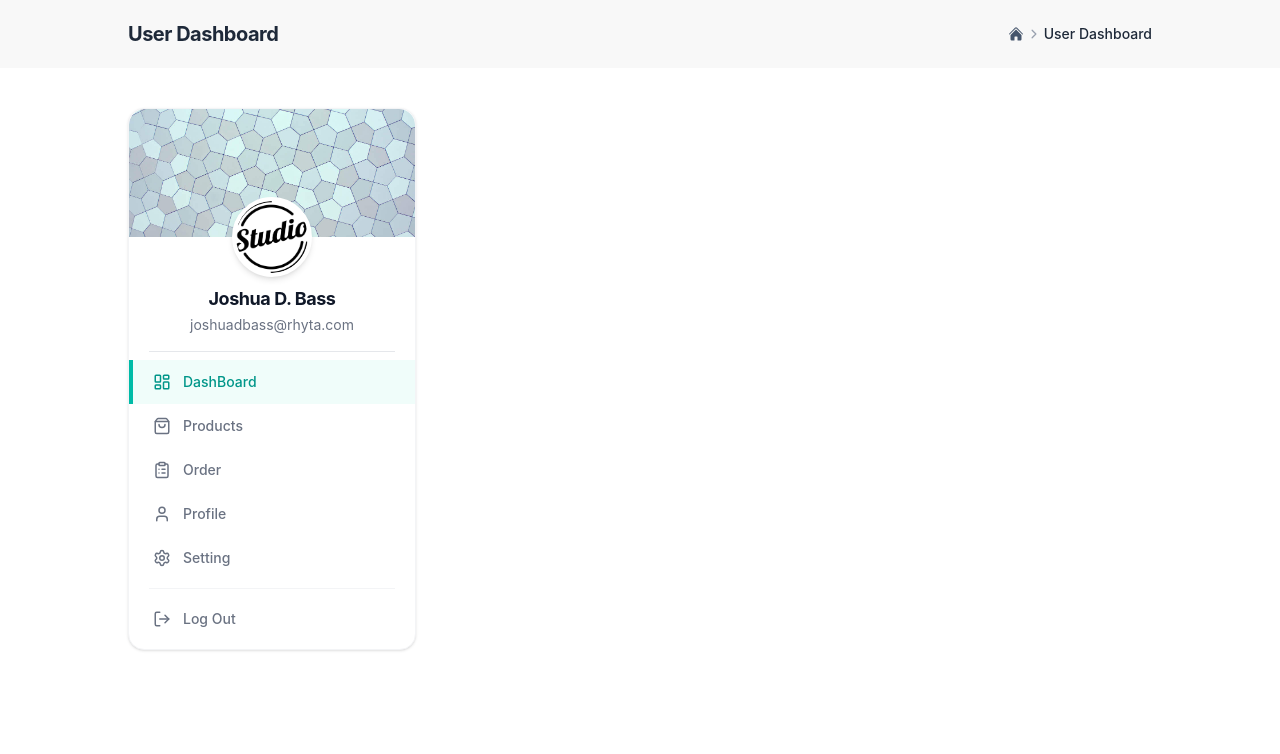
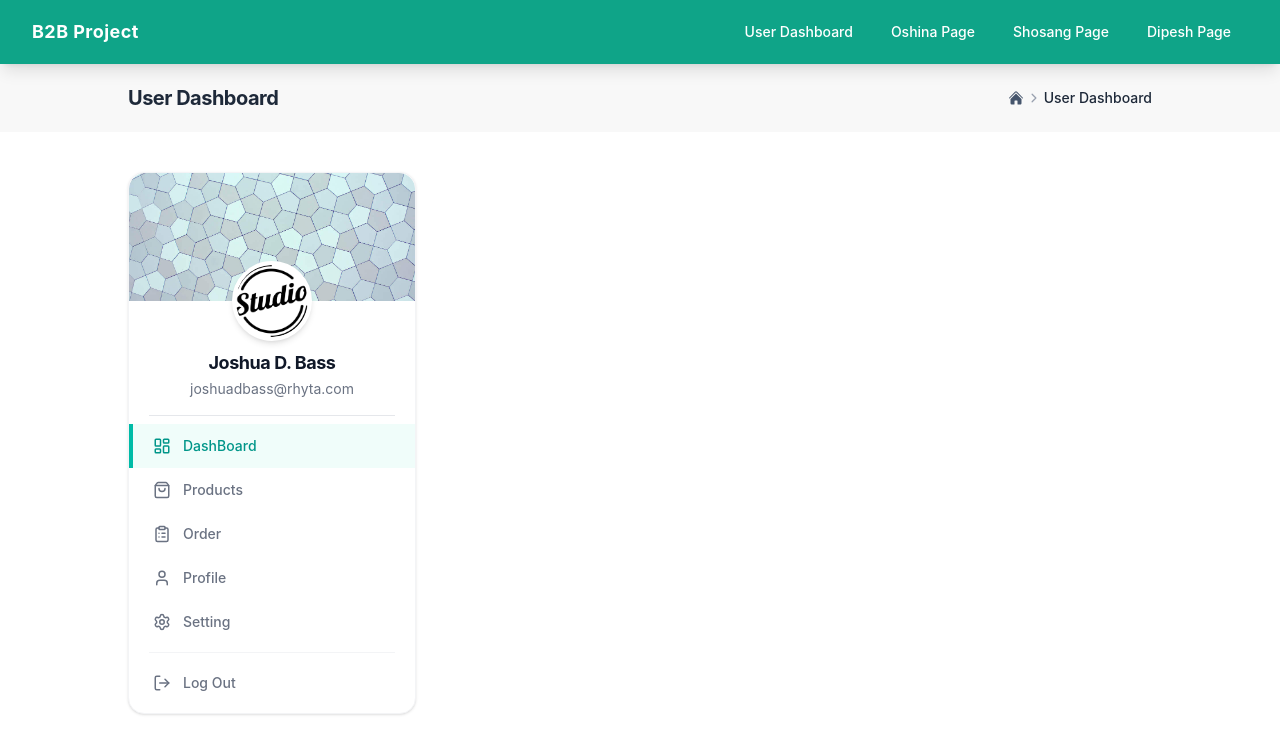
Before and after one commit to morphcodetech/b2b, a React (Vite) app: page / in a window 1280 px wide. Shown: the top 754 px of the page. Built offline with nearby package versions, Linux system fonts and the light colour scheme.

Commit message:
Added NavBar

```diff
--- a/package.json
+++ b/package.json
@@ -14,6 +14,7 @@
     "lucide-react": "^0.576.0",
     "react": "^19.2.0",
     "react-dom": "^19.2.0",
+    "react-router-dom": "^7.13.1",
     "tailwindcss": "^4.2.1"
   },
   "devDependencies": {
--- a/src/App.jsx
+++ b/src/App.jsx
@@ -1,12 +1,22 @@
 import React from "react";
+import { BrowserRouter as Router, Routes, Route } from "react-router-dom";
+import Navbar from "./components/NavBar/NavBar";
 import Dashboard from "./pages/Dashboard";
 
-const App = () => {
+function App() {
   return (
-    <>
-      <Dashboard />
-    </>
+    <Router>
+      <Navbar />
+
+      <Routes>
+
+        <Route path="/" element={<Dashboard />} />
+        <Route path="/dashboard" element={<Dashboard />} />{" "}
+        {/* Same like this make a route path for your page */}
+
+      </Routes>
+    </Router>
   );
-};
+}
 
 export default App;
--- /dev/null
+++ b/src/components/NavBar/BrandName.jsx
@@ -0,0 +1,11 @@
+import React from "react";
+
+const BrandName = () => (
+  <div className="flex items-center">
+    <span className="font-bold text-lg tracking-wide text-white">
+      B2B Project
+    </span>
+  </div>
+);
+
+export default BrandName;
--- /dev/null
+++ b/src/components/NavBar/DesktopNav.jsx
@@ -0,0 +1,25 @@
+import React from "react";
+import { NavLink } from "react-router-dom";
+import teamMembers from "./TeamMembers";
+
+const DesktopNav = () => (
+  <div className="hidden sm:flex items-center gap-1">
+    {teamMembers.map((member) => (
+      <NavLink
+        key={member.path}
+        to={member.path}
+        className={({ isActive }) =>
+          `px-4 py-2 rounded-lg text-sm font-medium text-white transition-all duration-200 border ${
+            isActive
+              ? "bg-white/15 border-white/30 underline underline-offset-4"
+              : "bg-transparent border-transparent hover:bg-white/15"
+          }`
+        }
+      >
+        {member.name}
+      </NavLink>
+    ))}
+  </div>
+);
+
+export default DesktopNav;
--- /dev/null
+++ b/src/components/NavBar/HamBurgerButton.jsx
@@ -0,0 +1,30 @@
+import React from "react";
+
+const HamburgerButton = ({ menuOpen, onClick }) => (
+  <button
+    onClick={onClick}
+    className="sm:hidden p-2 rounded-lg text-white hover:bg-white/15 transition-colors"
+    aria-label="Toggle menu"
+  >
+    <svg
+      width="22"
+      height="22"
+      viewBox="0 0 24 24"
+      fill="none"
+      stroke="currentColor"
+      strokeWidth="2"
+    >
+      {menuOpen ? (
+        <path d="M18 6L6 18M6 6l12 12" />
+      ) : (
+        <>
+          <line x1="3" y1="6" x2="21" y2="6" />
+          <line x1="3" y1="12" x2="21" y2="12" />
+          <line x1="3" y1="18" x2="21" y2="18" />
+        </>
+      )}
+    </svg>
+  </button>
+);
+
+export default HamburgerButton;
--- /dev/null
+++ b/src/components/NavBar/MobileMenu.jsx
@@ -0,0 +1,26 @@
+import React from "react";
+import { NavLink } from "react-router-dom";
+import teamMembers from "./TeamMembers";
+
+const MobileMenu = ({ onClose }) => (
+  <div className="sm:hidden px-4 py-3 flex flex-col gap-1 bg-[#0c8f76] border-t border-white/15">
+    {teamMembers.map((member) => (
+      <NavLink
+        key={member.path}
+        to={member.path}
+        onClick={onClose}
+        className={({ isActive }) =>
+          `px-4 py-2.5 rounded-lg text-sm font-medium text-white transition-colors ${
+            isActive
+              ? "bg-white/15 underline underline-offset-4"
+              : "bg-transparent hover:bg-white/15"
+          }`
+        }
+      >
+        {member.name}
+      </NavLink>
+    ))}
+  </div>
+);
+
+export default MobileMenu;
--- /dev/null
+++ b/src/components/NavBar/NavBar.jsx
@@ -0,0 +1,28 @@
+import React, { useState } from "react";
+import BrandName from "./BrandName";
+import DesktopNav from "./DesktopNav";
+import HamburgerButton from "./HamBurgerButton";
+import MobileMenu from "./MobileMenu";
+
+const Navbar = () => {
+  const [menuOpen, setMenuOpen] = useState(false);
+
+  return (
+    <nav className="bg-[#0fa488] shadow-lg sticky top-0 z-50">
+      <div className="max-w-7xl mx-auto px-4 sm:px-6 lg:px-8">
+        <div className="flex items-center justify-between h-16">
+          <BrandName />
+          <DesktopNav />
+          <HamburgerButton
+            menuOpen={menuOpen}
+            onClick={() => setMenuOpen(!menuOpen)}
+          />
+        </div>
+      </div>
+
+      {menuOpen && <MobileMenu onClose={() => setMenuOpen(false)} />}
+    </nav>
+  );
+};
+
+export default Navbar;
--- /dev/null
+++ b/src/components/NavBar/TeamMembers.js
@@ -0,0 +1,11 @@
+const teamMembers = [
+  { name: "User Dashboard", path: "/dashboard" },
+
+  { name: "Oshina Page", path: "/member2" }, // oshina add your path here then go to app.jsx and add your route path there
+
+  { name: "Shosang Page", path: "/member3" }, // shosang add your path here then go to app.jsx and add your route path there
+
+  { name: "Dipesh Page", path: "/member4" }, // dipesh add your path here then go to app.jsx and add your route path there
+];
+
+export default teamMembers;
--- a/src/pages/Dashboard.jsx
+++ b/src/pages/Dashboard.jsx
@@ -5,18 +5,19 @@ import ProfileCard from "../components/UserDashboardProfileCard/ProfileCard";
 const Dashboard = () => {
   return (
     <div className="min-h-screen">
-      {/* Top Heading - full width */}
+      {/* top heading */}
       <Heading />
 
-      {/* Body: sidebar + main content */}
+      {/* sidebar + main content */}
       <div className="flex px-6 md:px-12 lg:px-24 xl:px-32 py-10 gap-6">
-        {/* Left Sidebar - Profile Card */}
+
+        {/* left profile card */}
         <aside className="w-72 shrink-0">
           <ProfileCard />
         </aside>
 
-        {/* Right Main Content */}
-        <main className="flex-1">{/* Your dashboard content goes here */}</main>
+        {/* right content */}
+        <main className="flex-1"></main>
       </div>
     </div>
   );
```
Also changed, not shown: 1 other file (tests, documents, lock files or other folders).
